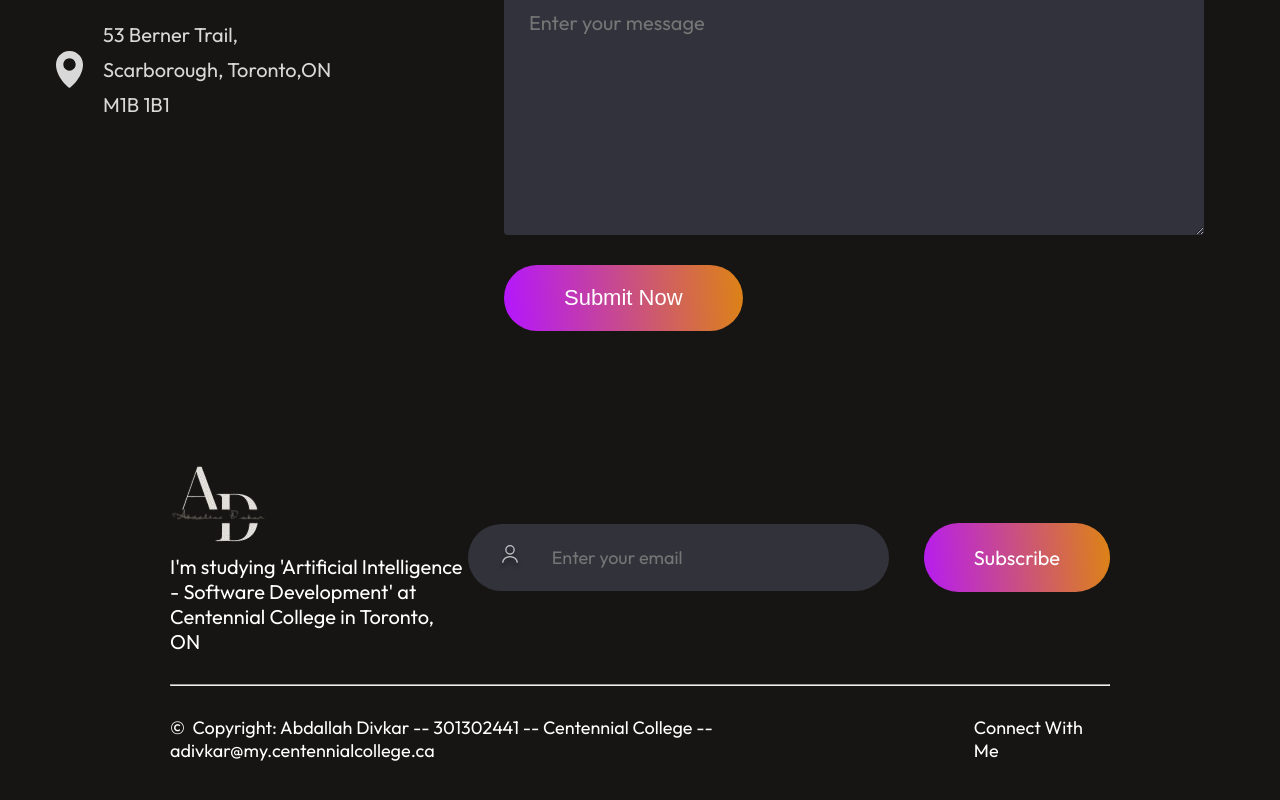
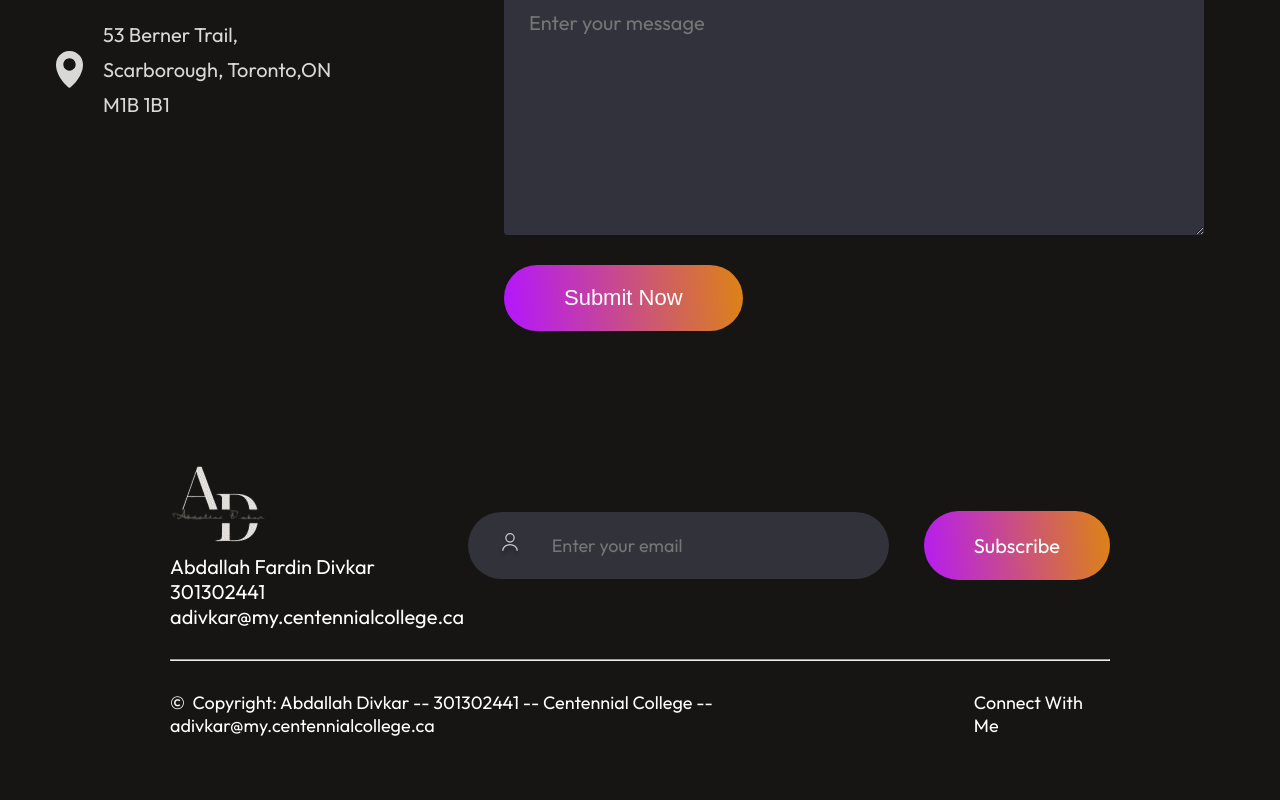
Before and after one commit to Abdallah-Divkar/Portfolio, a React (Vite) app in the folder client/: page / in a window 1280 px wide. Shown: the part 5534-6334 px from the top of the page. Built offline with nearby package versions, Linux system fonts and the light colour scheme.

Commit message:
Edited the text in footer-top-left to reflect my credentials

```diff
--- a/client/src/Components/Footer/Footer.jsx
+++ b/client/src/Components/Footer/Footer.jsx
@@ -18,7 +18,9 @@ const Footer = () => {
         {/*Logo & Description */}
         <div className="footer-top-left">
             <img src={footer_logo} alt="" />
-            <p>I'm studying 'Artificial Intelligence - Software Development' at Centennial College in Toronto, ON</p>
+            <p>Abdallah Fardin Divkar</p>
+            <p>301302441</p>
+            <p>adivkar@my.centennialcollege.ca</p>
         </div>
         <div className="footer-top-right">
           {/*Email & Subscribe buttons */}
```
